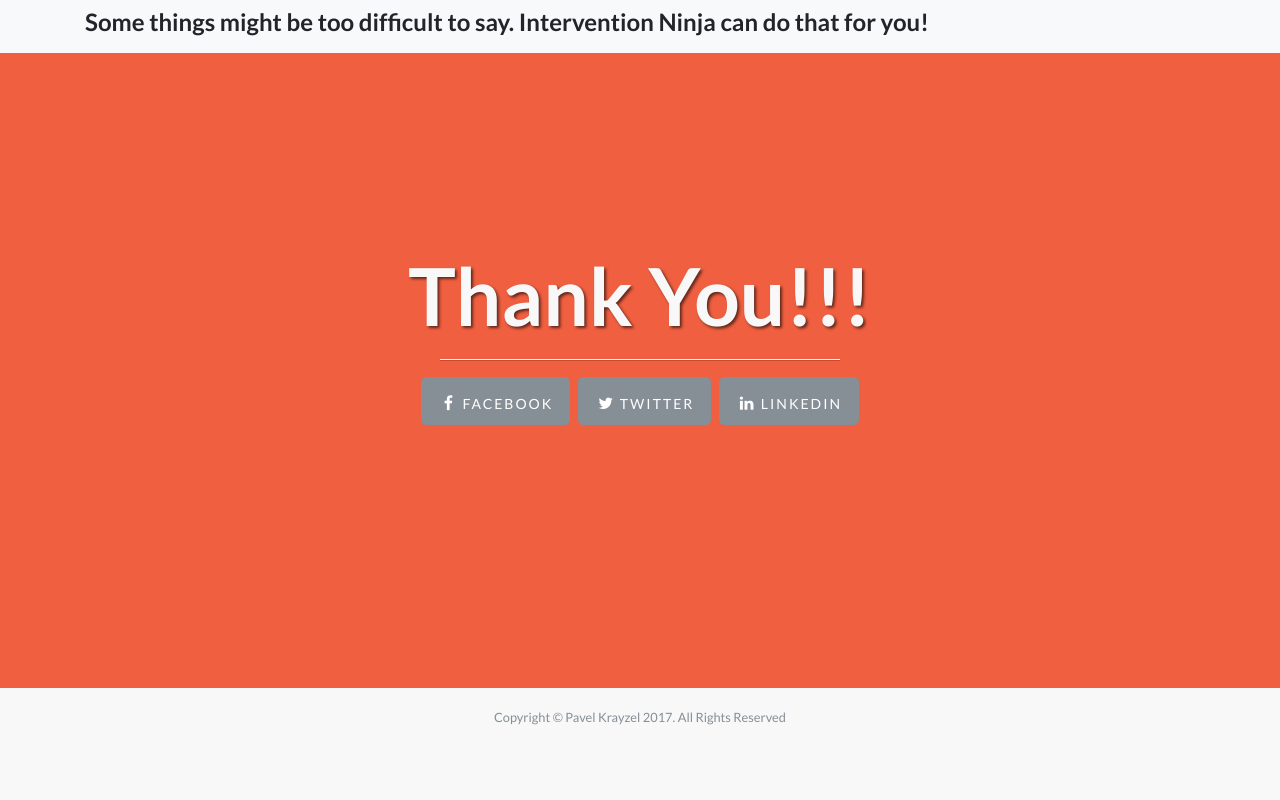
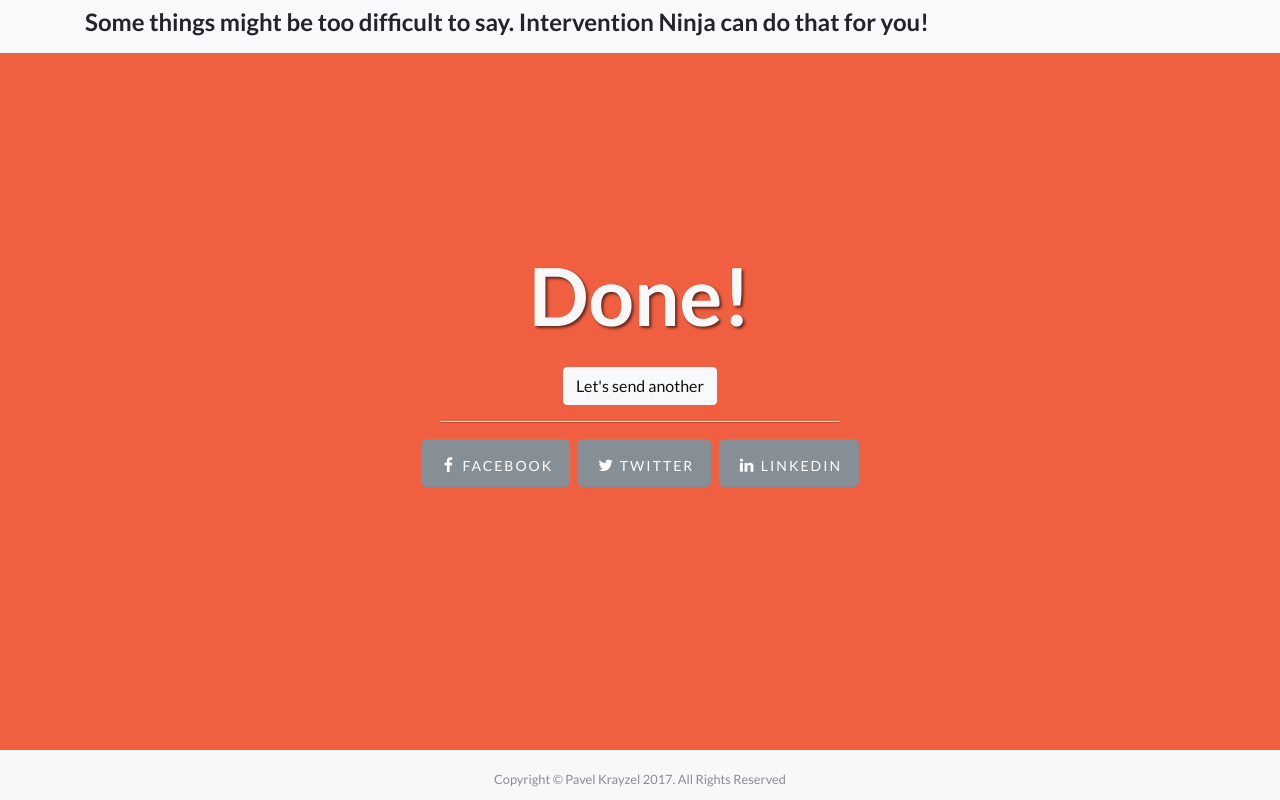
Before and after one commit to pkrayzel/intervention.ninja, a Flask app: template src/templates/sent.html in a window 1280 px wide. Run offline with Flask 2, Linux system fonts and the light colour scheme; the template is opened without the code that fills it, so the values that code supplies are empty; parts of the project's set-up code (start-up, migrations or seed data) failed here and were passed over; some libraries are stand-ins or nearby versions.

Commit message:
Thank you page finished

```diff
--- a/src/templates/sent.html
+++ b/src/templates/sent.html
@@ -6,7 +6,9 @@
 <header class="intro-sent">
     <div class="container">
         <div class="intro-message">
-            <h1>Thank You!!!</h1>
+            <h1>Done!</h1><br />
+
+            <a class="btn btn-light btn-xl js-scroll-trigger" href="/">Let's send another</a>
             <hr class="intro-divider">
             {{ social_buttons() }}
         </div>
```
